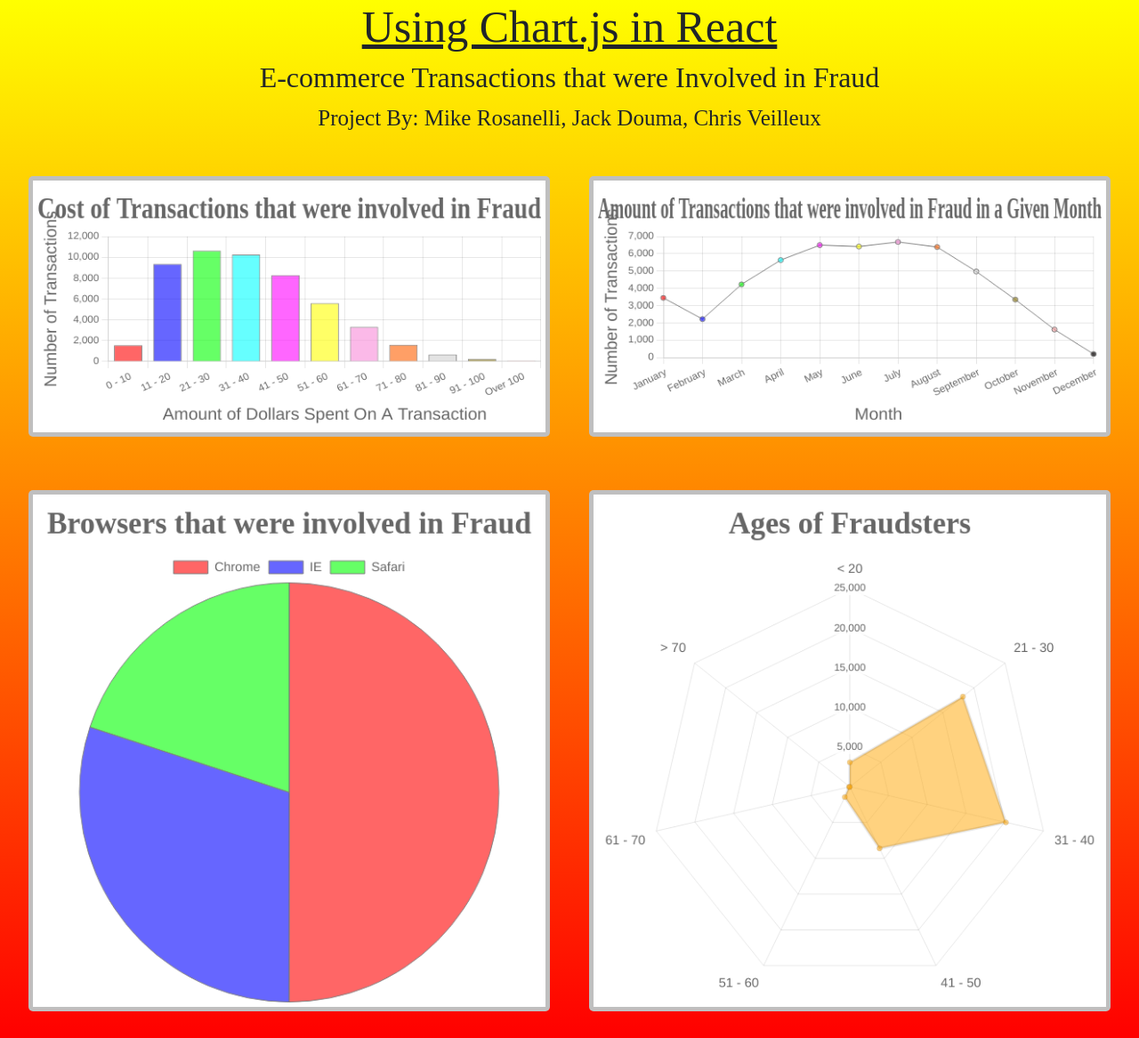
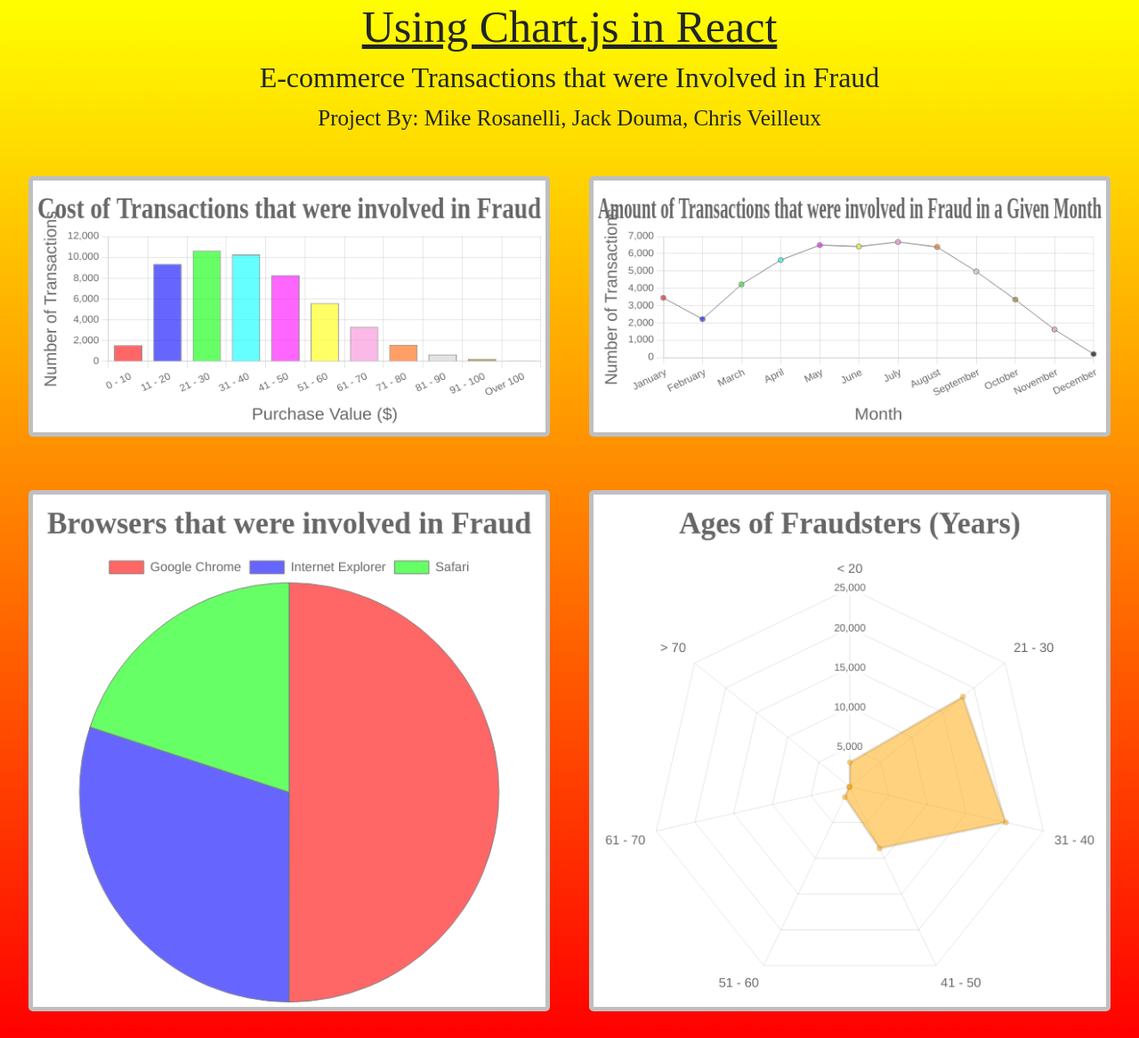
Before and after one commit to hylianmike/COMP1073-ReactProject, a React (Create React App) app: page / in a window 1280 px wide. Shown: the whole page at 89% size. Built offline with nearby package versions, Linux system fonts and the light colour scheme.

Commit message:
alter labels on charts

```diff
--- a/src/components/Bar.js
+++ b/src/components/Bar.js
@@ -14,8 +14,7 @@ class BarChart extends Component{
                 labels:['0 - 10', '11 - 20', '21 - 30', '31 - 40', '41 - 50', '51 - 60', '61 - 70', '71 - 80', '81 - 90', '91 - 100', 'Over 100'],
                 // set the actual data values
                 datasets:[{
-                    // set the label, and numerical values
-                    label: 'Purchase Value ($)',
+                    // set numerical values
                     data: [1569, 9363, 10625, 10244, 8278, 5595, 3312, 1601, 676, 254, 98],
                     // set the different background colours for the columns
                     backgroundColor:['rgba(255, 0, 0, 0.6)', 'rgba(0, 0, 255, 0.6)', 'rgba(0, 255, 0, 0.6)', 'rgba(0, 255, 255, 0.6)', 'rgba(255, 0, 255, 0.6)', 'rgba(255, 255, 0, 0.6)',
@@ -58,7 +57,7 @@ class BarChart extends Component{
                             x: {
                                 title: {
                                     display: true,
-                                    text: 'Amount of Dollars Spent On A Transaction',
+                                    text: 'Purchase Value ($)',
                                     font: {
                                         size: 20
                                     }
--- a/src/components/Pie.js
+++ b/src/components/Pie.js
@@ -15,14 +15,11 @@ class PieChart extends Component
             chartData:
             {
                 // set the labels
-                labels:['Chrome', 'IE', 'Safari'],
+                labels:['Google Chrome', 'Internet Explorer', 'Safari'],
 
                 // set thedata values
                 datasets:
                 [{
-                    // set the label
-                    label: 'Browser Type',
-
                     // numerical values
                     data: [20986, 12603, 8376],
 
--- a/src/components/Radar.js
+++ b/src/components/Radar.js
@@ -14,8 +14,7 @@ class RadarChart extends Component{
                 labels:['< 20', '21 - 30', '31 - 40', '41 - 50', '51 - 60', '61 - 70', '> 70'],
                 // set the actual data values
                 datasets:[{
-                    // set the label, and numerical values
-                    label: 'Ages of Fraudsters',
+                    // set the numerical values
                     data: [3086, 18209, 20156, 8614, 1447, 101, 2],
                     backgroundColor: 'rgba(255, 165, 0, 0.5)',
                 }]
@@ -36,7 +35,7 @@ class RadarChart extends Component{
                             // set the title of the chart
                             title:{
                                 display: true,
-                                text: 'Ages of Fraudsters',
+                                text: 'Ages of Fraudsters (Years)',
                                 font: {
                                     size: 35,
                                     family: "'Times New Roman', Times, serif",
```
